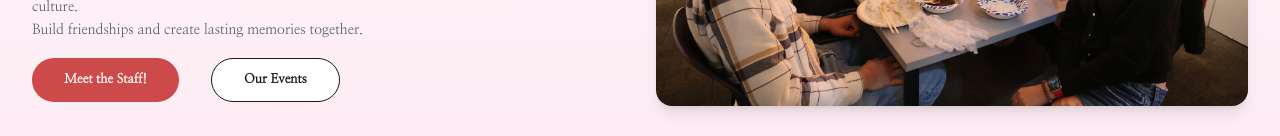
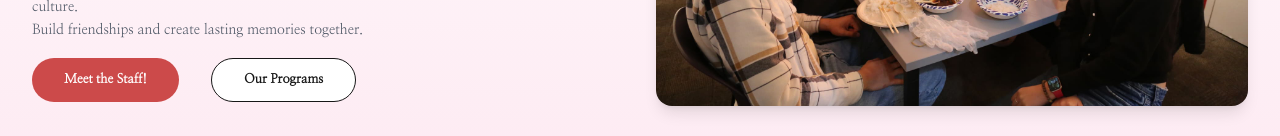
Before and after one commit to UCSBTASA/UCSBTASA.github.io, a Next.js app: page / in a window 1280 px wide. Shown: the part 449-585 px from the top of the page. Built offline with nearby package versions, Linux system fonts and the light colour scheme; grey boxes are pictures that could not be loaded.

Commit message:
changing from events to programs

```diff
--- a/components/welcome.tsx
+++ b/components/welcome.tsx
@@ -83,8 +83,8 @@ export default function Welcome() {
                 variant="outline"
                 className="font-bold border-primary text-primary hover:bg-primary hover:text-white rounded-full w-full sm:w-auto"
               >
-                <a href="/staff" className="w-full sm:w-auto">
-                  Our Events
+                <a href="/programs" className="w-full sm:w-auto">
+                  Our Programs
                 </a>
               </Button>
             </div>
```
